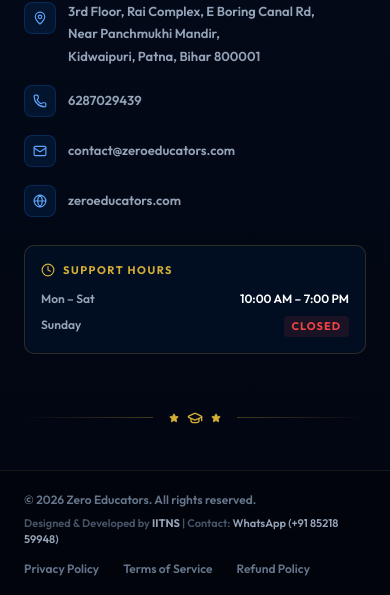
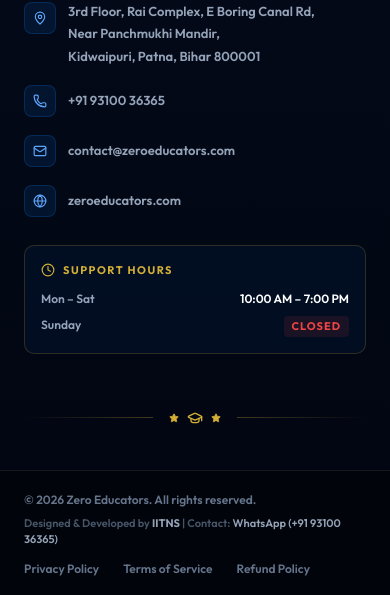
Before and after one commit to BrajmohanAditya/ZeroEducators, a React (Vite) app in the folder frontend/: page / in a window 390 px wide. Shown: the part 6180-6775 px from the top of the page. Built offline with nearby package versions, Linux system fonts and the light colour scheme; no server answers.

Commit message:
update phone and WhatsApp number to 9310036365

```diff
--- a/frontend/src/components/ui/FloatingWhatsApp.jsx
+++ b/frontend/src/components/ui/FloatingWhatsApp.jsx
@@ -1,8 +1,7 @@
 import React from 'react';
 
 const FloatingWhatsApp = () => {
-  // Replace this with your actual phone number (include country code, without + or spaces)
-  const phoneNumber = "6287029439";
+  const phoneNumber = "919310036365";
   const message = "Hello! I have a question about your courses."; // Default message
 
   const whatsappUrl = `https://wa.me/${phoneNumber}?text=${encodeURIComponent(message)}`;
--- a/frontend/src/components/userComponent/footer.jsx
+++ b/frontend/src/components/userComponent/footer.jsx
@@ -581,7 +581,7 @@ const Footer = () => {
                   <Phone size={14} style={{ color: "#60a5fa" }} />
                 </div>
                 <a
-                  href="tel:6287029439"
+                  href="tel:+919310036365"
                   style={{
                     fontSize: "13px",
                     color: "#94a3b8",
@@ -595,7 +595,7 @@ const Footer = () => {
                     (e.currentTarget.style.color = "#94a3b8")
                   }
                 >
-                  6287029439
+                  +91 93100 36365
                 </a>
               </li>
 
@@ -814,12 +814,12 @@ const Footer = () => {
               Designed & Developed by{" "}
               <strong style={{ color: "#94a3b8" }}>IITNS</strong> | Contact:{" "}
               <a
-                href="https://wa.me/918521859948"
+                href="https://wa.me/919310036365"
                 target="_blank"
                 rel="noopener noreferrer"
                 style={{ color: "#94a3b8", textDecoration: "none" }}
               >
-                WhatsApp (+91 85218 59948)
+                WhatsApp (+91 93100 36365)
               </a>
             </p>
           </div>
```
